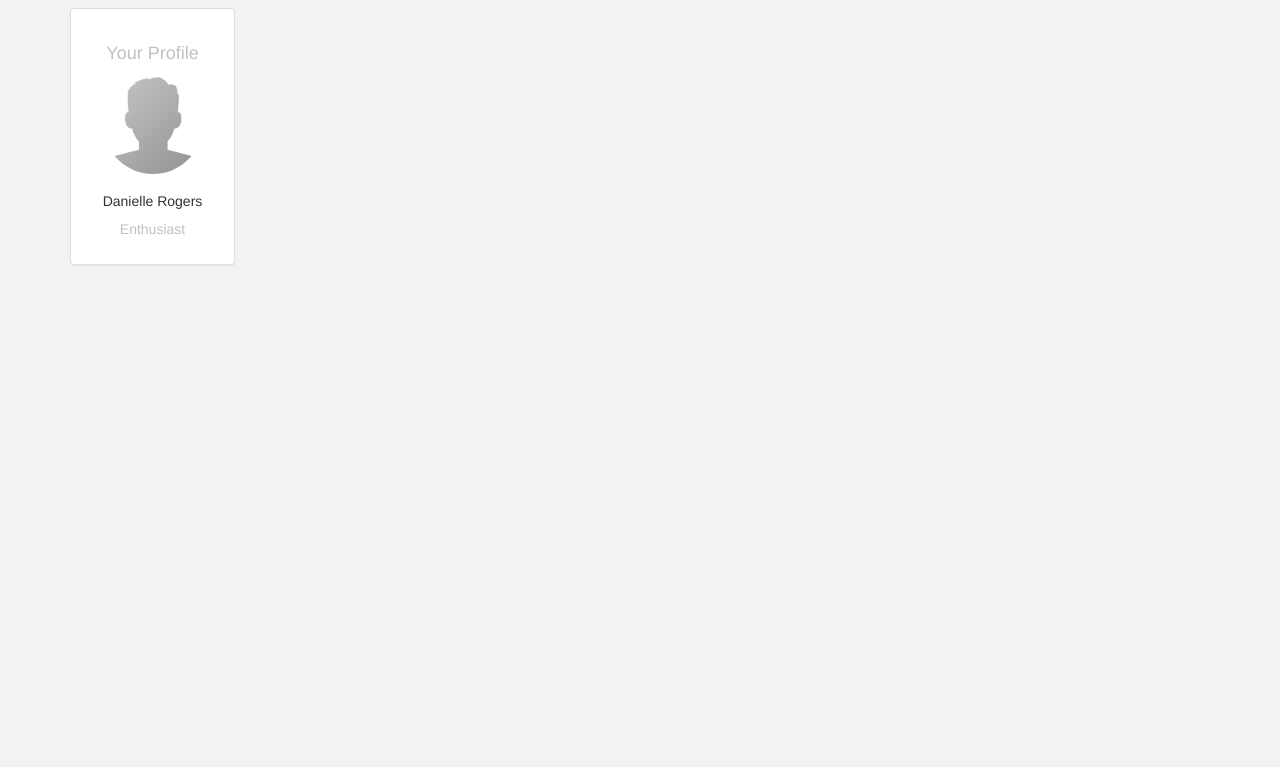
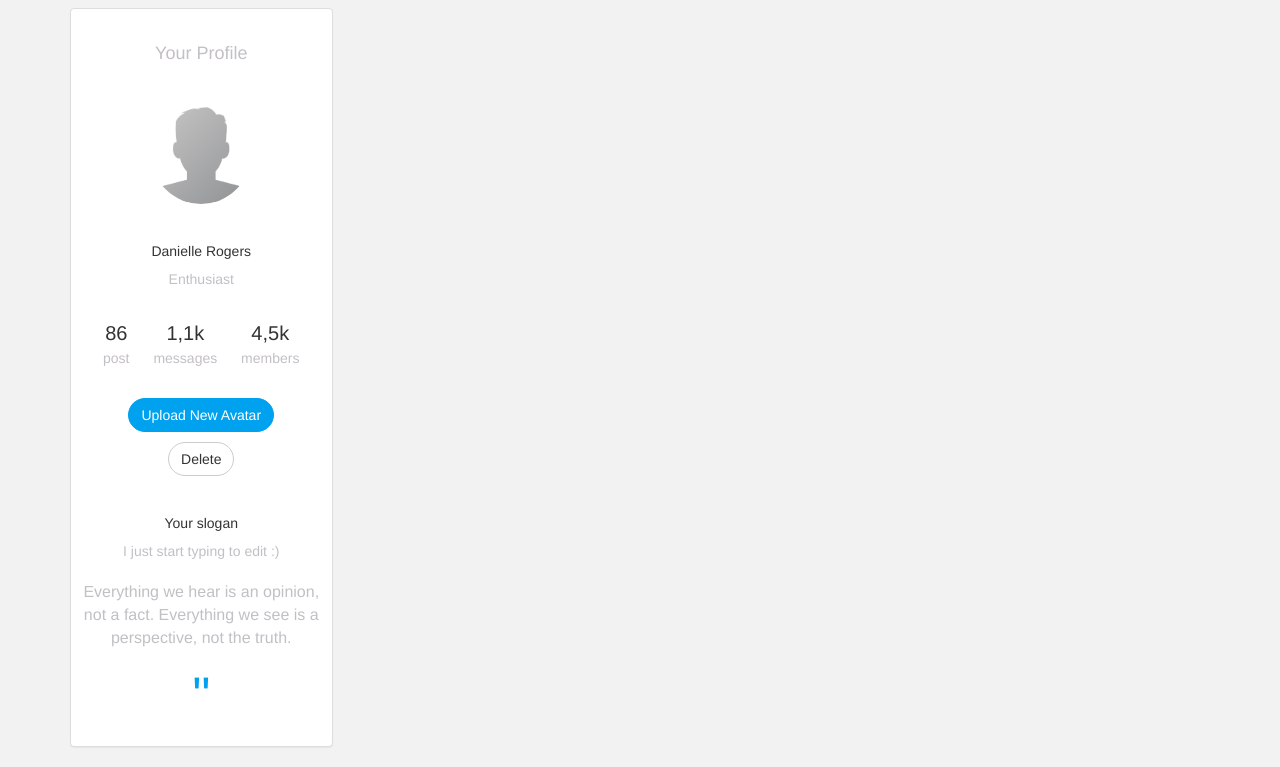
Before and after one commit to MarisolenlaWeb/test-conecta, a plain HTML site: page index.html in a window 1280 px wide. Shown: the part 53-820 px from the top of the page. Drawn offline with Linux system fonts and the light colour scheme.

Commit message:
commit 6:30pm

```diff
--- a/css/main.css
+++ b/css/main.css
@@ -3,6 +3,13 @@ body {
 }
 .font-gray {
 	color: #C2BFC5;
+}
+.font-blue {
+	color: #00a1ee;
+}
+.inline {
+	display: inline-block;
+
 }
 /*-----Header-----*/
 .rounded {
@@ -58,8 +65,45 @@ h2 {
 	height: 100px;
 	border-radius: 100%;
 	display: block;
-	margin: auto;
+	margin: 40px auto 40px;
 }
 h3 {
 	font-size: 14px;
 }
+.numbers {
+	font-size: 20px;
+	margin-bottom: 0;
+}
+.pd-10 {
+	padding: 5px 10px;
+}
+.btn-center {
+	display: block;
+	margin: 10px auto 10px;
+}
+.btn-blue {
+  color: #fff;
+  background-color: #00a1ee;
+  border-color: #00a1ee;
+}
+.btn-blue:hover,
+.btn-blue:focus,
+.btn-blue.focus,
+.btn-blue:active,
+.btn-blue.active,
+.open > .dropdown-toggle.btn-blue {
+  color: #fff;
+  background-color: #286090;
+  border-color: #204d74;
+}
+.btn-blue:active,
+.btn-blue.active,
+.open > .dropdown-toggle.btn-blue {
+  background-image: none;
+}
+.quote {
+	font-size: 16px;
+}
+.quotemark {
+	font-size: 50px;
+}
--- a/index.html
+++ b/index.html
@@ -58,13 +58,39 @@
   <section>
     <div class="container mg">
       <div class="row">
-        <div class="col-md-2">
+        <div class="col-md-3">
           <div class="panel panel-default">
             <div class="panel-body">
               <h2 class="font-gray text-center">Your Profile</h2>
               <img class="imgprofile" src="img/default-avatar.png">
               <h3 class="text-center">Danielle Rogers</h3>
               <p class="font-gray text-center">Enthusiast</p>
+            </div>
+            <div class="text-center">
+              <div class="inline pd-10">
+                <p class="numbers text-center">86</p>
+                <p class="font-gray text-center">post</p>
+              </div>
+              <div class="inline pd-10">
+                <p class="numbers text-center">1,1k</p>
+                <p class="font-gray text-center">messages</p>
+              </div>
+              <div class="inline pd-10">
+                <p class="numbers text-center">4,5k</p>
+                <p class="font-gray text-center">members</p>
+              </div>
+            </div>
+            <div class="pd-10">
+              <button type="button" class="btn btn-blue rounded btn-center">Upload New Avatar</button>
+              <button type="button" class="btn btn-default rounded btn-center">Delete</button>
+            </div>
+            <div class="pd-10">
+              <h3 class="text-center">Your slogan</h3>
+              <p class="font-gray text-center">I just start typing to edit :)</p>
+            </div>
+            <div class="pd-10">
+              <p class="font-gray text-center quote">Everything we hear is an opinion, not a fact. Everything we see is a perspective, not the truth.</p>
+              <p class="font-gray text-center quotemark font-blue">"</p>
             </div>
           </div>
         </div>
```
